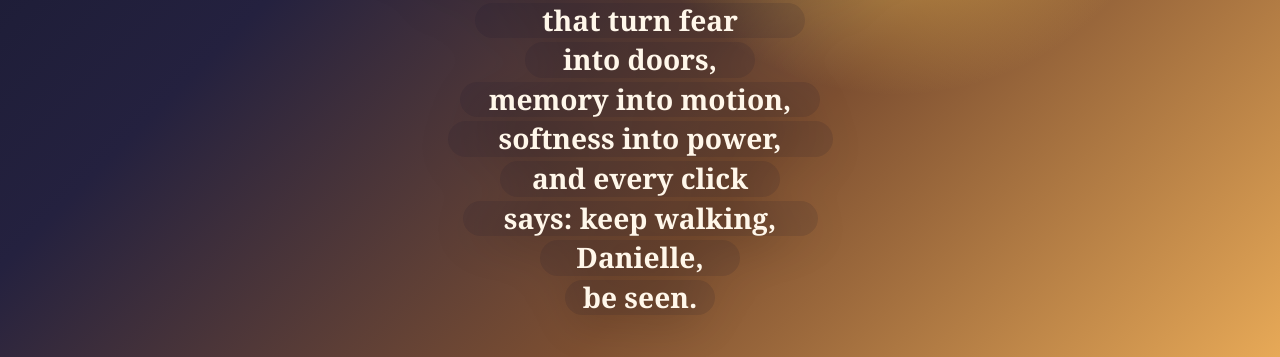
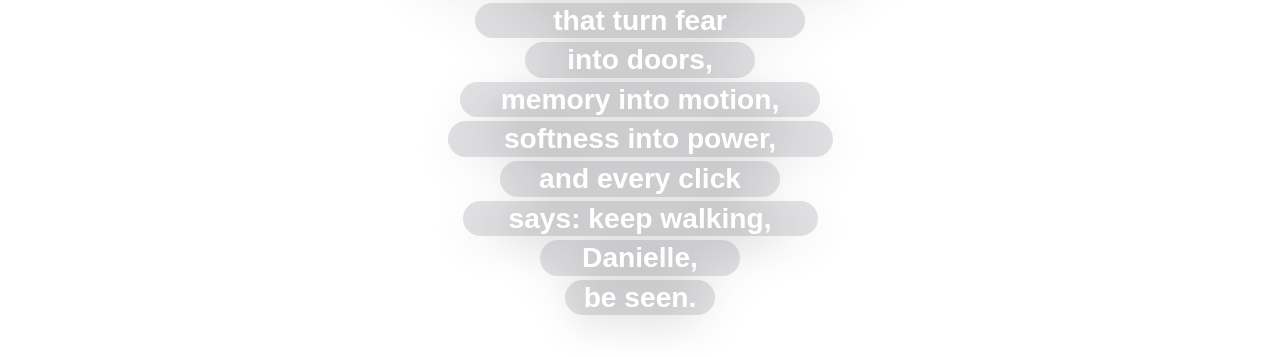
Before and after one commit to DanieJ50/assignment-1-manifesto, a plain HTML site: page index.html in a window 1280 px wide. Shown: the part 572-929 px from the top of the page. Drawn offline with Linux system fonts and the light colour scheme.

Commit message:
Update index.html
changed the title, text color, and background color

```diff
--- a/index.html
+++ b/index.html
@@ -3,7 +3,7 @@
 <head>
   <meta charset="UTF-8" />
   <meta name="viewport" content="width=device-width, initial-scale=1.0" />
-  <title>Small to Seen</title>
+  <title>Shy to Seen</title>
 
   <style>
     body {
@@ -14,9 +14,9 @@
       align-items: center;
       background:
         radial-gradient(circle at 70% 40%, rgba(255, 205, 87, 0.95), transparent 28%),
-        linear-gradient(135deg, #121629 0%, #24213f 38%, #7d4f31 68%, #e7a957 100%);
-      font-family: Georgia, "Times New Roman", serif;
-      color: #fff7ea;
+        solid-color(000000);
+      font-family: Arial, "Arial Regular", san serif;
+      color: #ffffff;
     }
 
     main {
```
